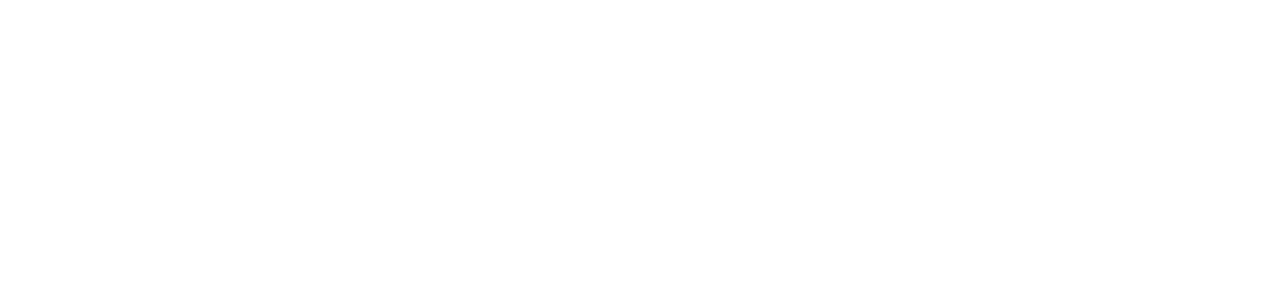
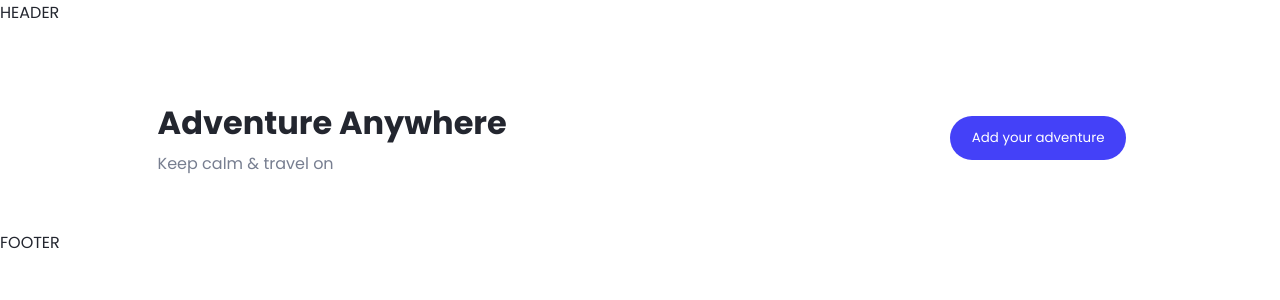
Before and after one commit to claudiavashchenko/react-travel-app, a React (Create React App) app in the folder client/: page / in a window 1280 px wide. Shown: the top 300 px of the page. Built offline with nearby package versions, Linux system fonts and the light colour scheme.

Commit message:
Created initial dashboard and added header and footer component

```diff
--- a/client/src/App.js
+++ b/client/src/App.js
@@ -1,9 +1,20 @@
-
+import { Routes, Route, BrowserRouter } from "react-router-dom"
+import Dashbord from "./pages/Dashboard";
+import Post from "./pages/Post";
+import Header from "./components/Header";
+import Footer from "./components/Footer";
 
 const App = () => {
   return (
-    <div className="app">
-
+    <div>
+    <BrowserRouter>
+    <Header />
+    <Routes>
+      <Route path="/" element={<Dashbord />} />
+      <Route  path="/posts/:id" element={<Post/>}/>
+    </Routes>
+    <Footer />
+    </BrowserRouter>
     </div>
   );
 }
--- /dev/null
+++ b/client/src/components/Footer.js
@@ -0,0 +1,8 @@
+
+const Footer = () => {
+    return (
+        <footer>FOOTER</footer>
+    )
+}
+
+export default Footer
--- /dev/null
+++ b/client/src/components/Header.js
@@ -0,0 +1,8 @@
+
+const Header = () => {
+    return(
+        <header>HEADER</header>
+    )
+}
+
+export default Header
--- a/client/src/index.css
+++ b/client/src/index.css
@@ -0,0 +1,49 @@
+@import url('https://fonts.googleapis.com/css2?family=Poppins:ital,wght@0,100;0,200;0,300;0,400;0,500;0,600;0,700;0,800;0,900;1,100;1,200;1,300;1,400;1,500;1,600;1,700;1,800;1,900&family=Work+Sans:ital,wght@0,400;0,800;1,500&display=swap');
+
+* {
+    font-family: 'Poppins', Arial, Helvetica, sans-serif;
+    color: rgb(35, 38, 47);
+}
+body {
+    margin: 0;
+    padding: 0;
+}
+h1, h2, h3, h4, h5, p {
+    margin: 4px;
+}
+p {
+    color: rgb(119, 126, 144);
+    font-size: 13px;
+}
+button {
+    background-color: rgb(68, 65, 248);
+    border: none;
+    color: rgb(255, 255, 255);
+    padding: 12px 22px;
+    border-radius: 90px;
+}
+
+.app {
+    display: flex;
+    flex-direction: column;
+    align-items: center;
+    width: 100%;
+    background-color: rgb(255, 255, 255);
+}
+/*Dashboard*/
+.dashboard {
+    width: 76%;
+    display: flex;
+    flex-direction: column;
+    align-items: center;
+}
+.dashboard .dashboard-info-container {
+    width: 100%;
+    display: flex;
+    justify-content: space-between;
+    align-items: center;
+    padding: 70px 0 50px 0;
+}
+.dashboard .dashboard-info-container p {
+    font-size: 16px;
+}
--- /dev/null
+++ b/client/src/pages/Dashboard.js
@@ -0,0 +1,19 @@
+
+const Dashboard = () => {
+    return (
+        <div className="app">
+        <div className="dashboard">
+            <div className="dashboard-info-container">
+                <div>
+                    <h1>Adventure Anywhere</h1>
+                    <p>Keep calm & travel on</p>
+                </div>
+                <button>Add your adventure</button>
+            </div>
+            <div className="posts-container"></div>
+        </div>
+        </div>
+    )
+}
+
+export default Dashboard
--- /dev/null
+++ b/client/src/pages/Post.js
@@ -0,0 +1,8 @@
+
+const Post = () => {
+    return (
+        <div>POST</div>
+    )
+}
+
+export default Post
```
